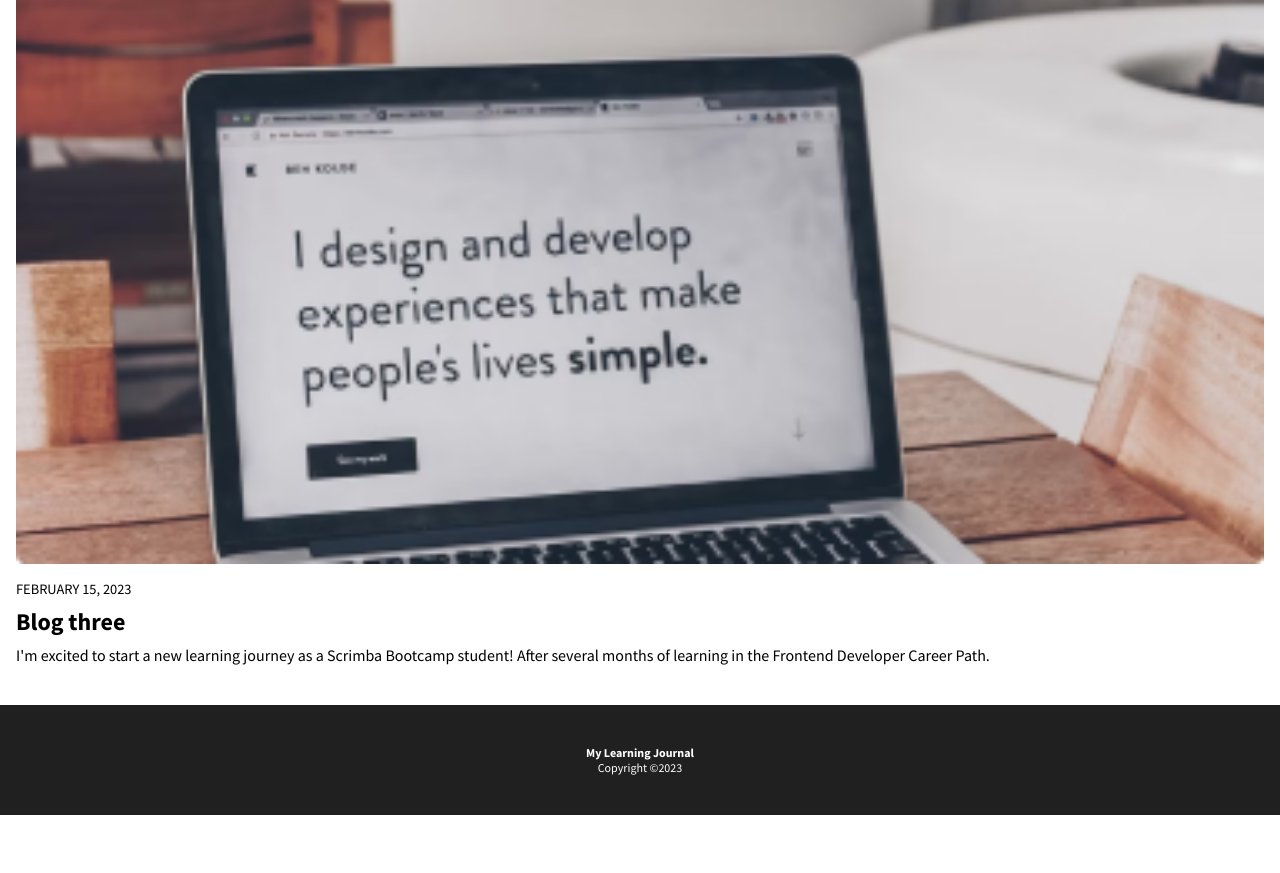
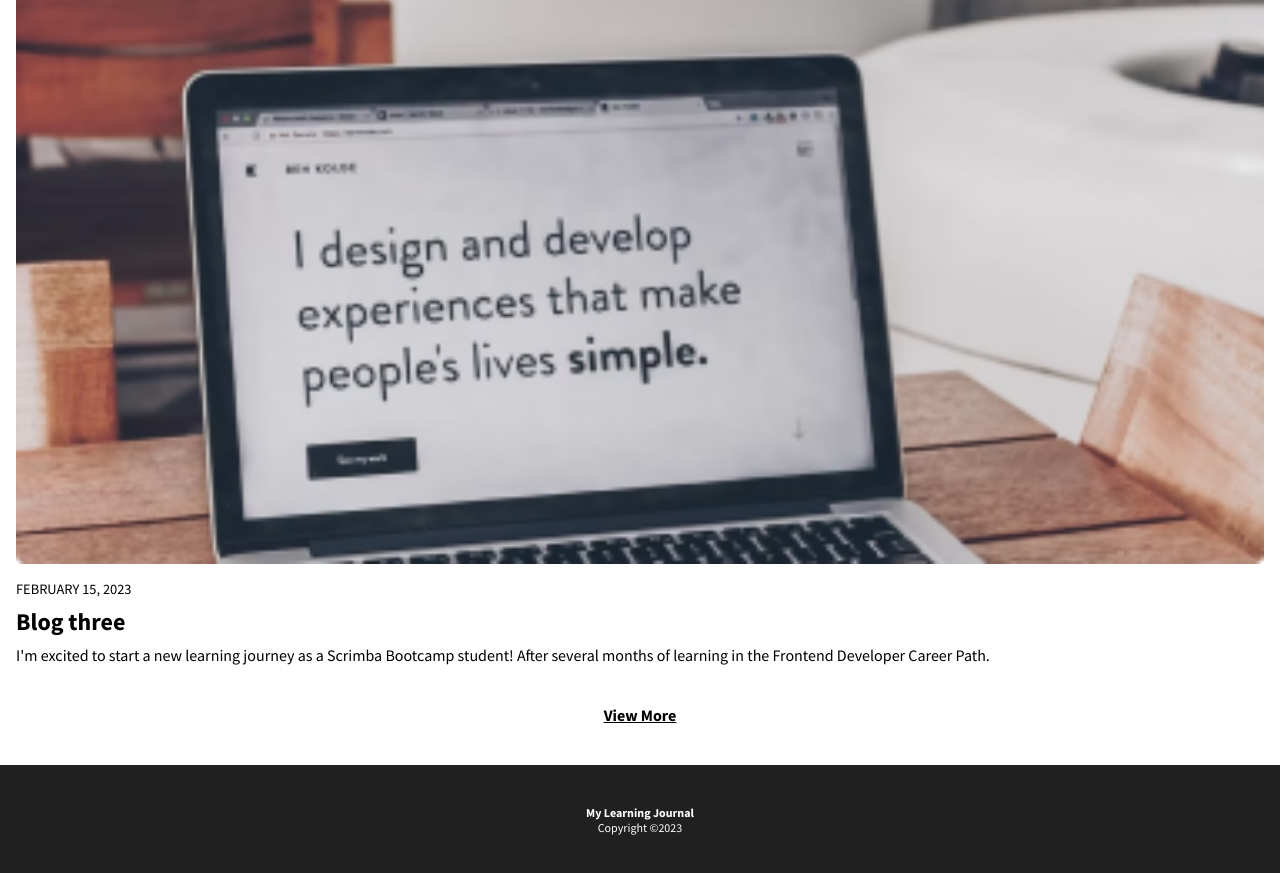
Before and after one commit to vishalicious213/learning-journal, a plain HTML site: page index.html in a window 1280 px wide. Shown: the part 3169-4042 px from the top of the page. Before the commit the page ends 3984 px from the top, so only its background shows below. Drawn offline with Linux system fonts and the light colour scheme.

Commit message:
added & styled #view-more

```diff
--- a/index.css
+++ b/index.css
@@ -61,6 +61,13 @@ nav {
     margin: .5rem 0;
 }
 
+#view-more {
+    font-weight: 700;
+    text-align: center;
+    margin-bottom: 2.5rem;
+    text-decoration: underline;
+}
+
 /* FOOTER */
 
 footer {
--- a/index.html
+++ b/index.html
@@ -30,6 +30,8 @@
     <section id="articles">
     </section>
 
+    <div id="view-more">View More</div>
+
     <footer>
         <div id="tagline">My Learning Journal</div>
         <div if="copyright">Copyright ©2023</div>
```
